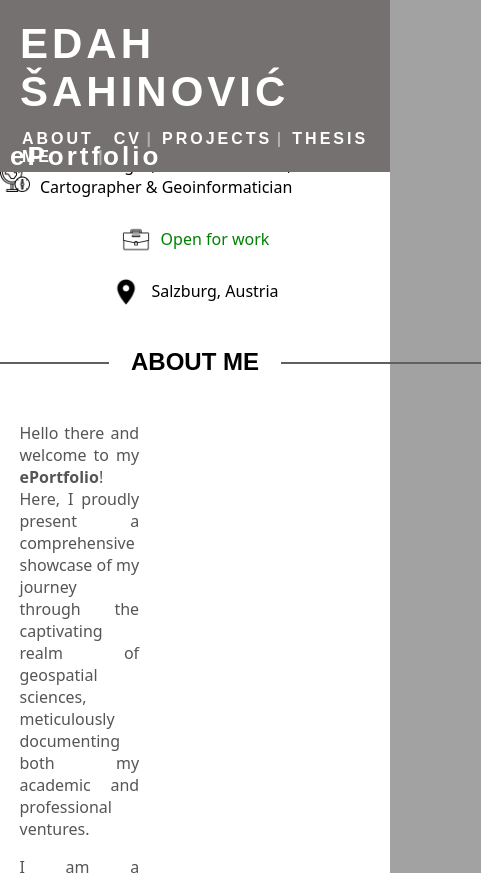
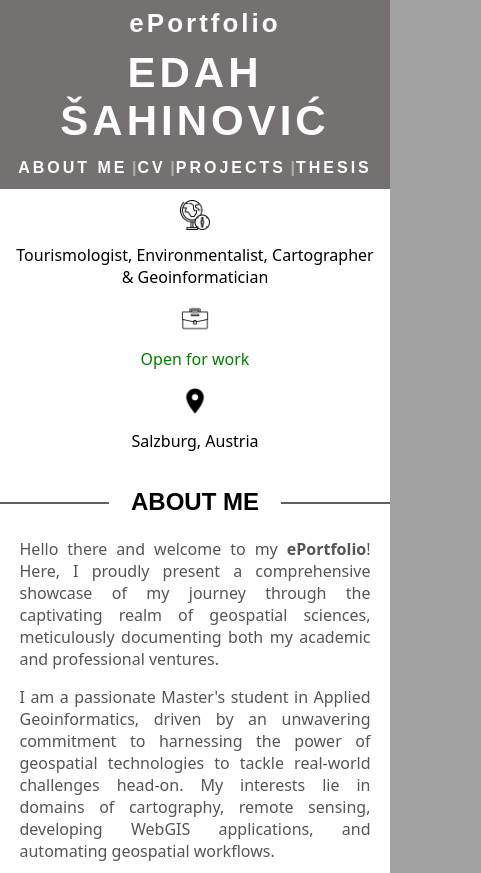
Before and after one commit to Edah94/ePortfolio, a plain HTML site: page index.html in a window 390 px wide. Shown: the top 873 px of the page, 481 px wide, since content can reach past the window. Drawn offline with Linux system fonts and the light colour scheme.

Commit message:
initial responsive design implementation

```diff
--- a/assets/css/styles.css
+++ b/assets/css/styles.css
@@ -750,3 +750,68 @@ button:hover {
 input:focus + .input-label {
     opacity: 0;
 }
+
+@media screen and (max-width: 768px) {
+
+    .main-container {
+        overflow: hidden;
+    }
+
+    .logo{
+        text-align: center;
+    }
+
+    .icon {
+        display: flex;
+        align-items: center;
+        margin: 0;
+        flex-direction: column;
+        :first-child {
+            margin: 0;
+        }
+    }
+
+
+    .icon-box {
+        flex-direction: column;
+        align-items: center;
+        margin-top: 190px;
+        text-align: center;
+        padding: 10px;
+    }
+
+    .box {
+        justify-content: center;
+        flex-direction: column;
+    }
+
+    .about-me-text-box {
+        margin: 0;
+        text-align: center;
+        padding: 16px;
+    }
+
+    .about-me-line-title {
+        margin: 0;
+    }
+    .eportfolio {
+        position: relative;
+    }
+
+    .text {
+        padding: 0;
+    }
+
+    .header {
+        max-width: 100vw;
+        padding: 8px 0 16px 0;
+    }
+
+    nav > ul > li {
+        margin: 0 5px;
+    }
+
+    .project-text {
+        padding: 16px 0 0 0;
+    }
+}
```
